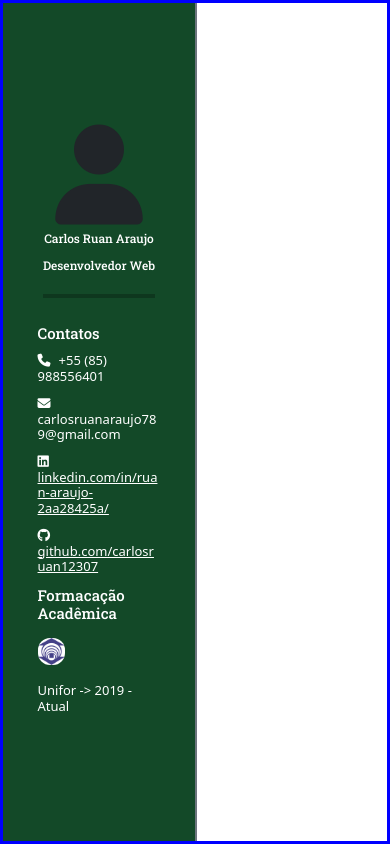
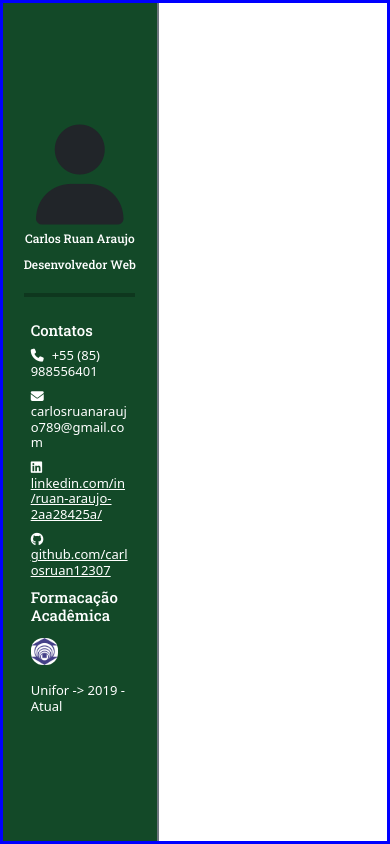
Before and after one commit to carlosruan12307/Curriculo, a React (Create React App) app in the folder curriculo/: page / in a window 390 px wide. Built offline with nearby package versions, Linux system fonts and the light colour scheme.

Commit message:
resolvendo mais bug de responsividade

```diff
--- a/curriculo/src/App.css
+++ b/curriculo/src/App.css
@@ -95,7 +95,7 @@ width: 100%;
 }
 
 
-@media screen and (max-width: 1000px) {
+@media screen and (max-width: 1300px)  {
   h1 {
     font-size: 15px;
   }
@@ -113,7 +113,7 @@ width: 100%;
 
   }
   .dados{
-    width: 50%;
+    width: 40%;
   }
   .contato{
     font-size: 13px;
```
